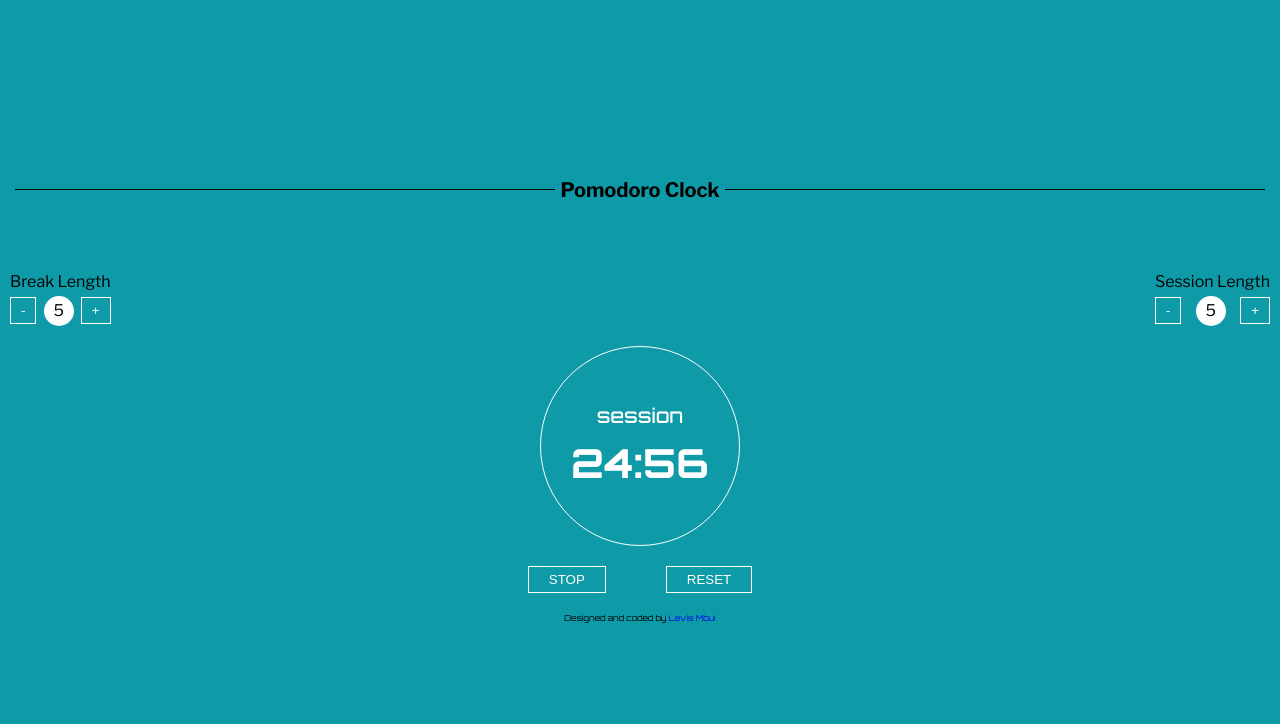
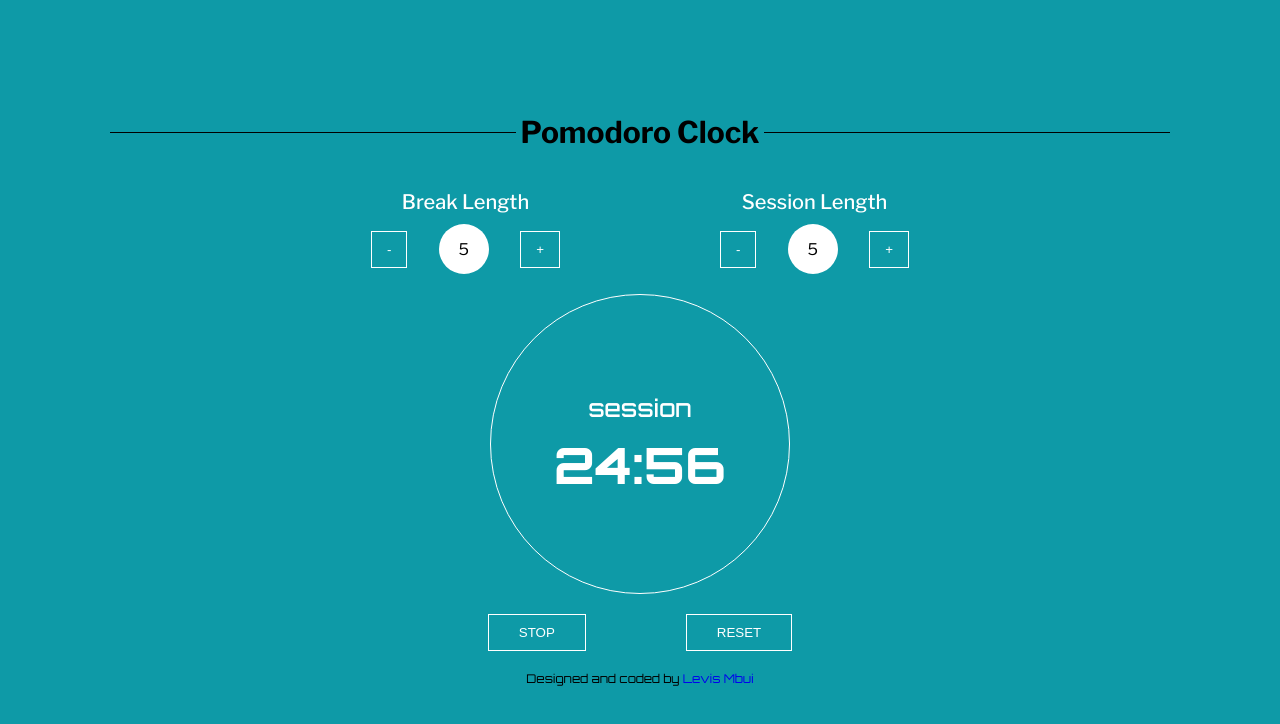
Before and after one commit to Levis155/pomodoro-clock, a React (Vite) app: page / in a window 1280 px wide. Shown: the top 724 px of the page. Built offline with nearby package versions, Linux system fonts and the light colour scheme.

Commit message:
add responsiveness

```diff
--- a/src/App.css
+++ b/src/App.css
@@ -1,5 +1,5 @@
 .app-wrapper {
-  background-color: rgb(14, 154, 167);
+  background-color: var(--primary-color);
   height: 100vh;
   display: flex;
   flex-direction: column;
@@ -9,7 +9,6 @@
   padding-inline: 1rem;
 }
 .app-title {
-  margin-bottom: 5rem;
   display: flex;
   align-items: center;
   width: 100%;
@@ -33,9 +32,11 @@ hr {
 .break-length span,
 .session-length span {
   text-transform: capitalize;
+  color: white;
+  font-weight: 500;
 }
 .increment-decrement-btns {
-  margin-top: 0.5rem;
+  margin-top: 1rem;
   display: flex;
   justify-content: space-between;
   align-items: center;
@@ -94,9 +95,83 @@ hr {
   font-weight: 500;
 }
 .dev-info {
-  font-size: .8rem;
+  font-size: 0.8rem;
   font-family: var(--secondary-font);
 }
 .dev-info a {
   text-decoration: none;
 }
+@media screen and (min-width: 576px) {
+  .app-title {
+    margin-bottom: 2rem;
+  }
+  .app-title h1 {
+    font-size: 3rem;
+  }
+  .timer-length-btns {
+    justify-content: center;
+    gap: 16rem;
+  }
+  .break-length,
+  .session-length {
+    width: 25%;
+    display: flex;
+    flex-direction: column;
+    align-items: center;
+  }
+  .break-length span,
+  .session-length span {
+    font-size: 2rem;
+  }
+  .increment-decrement-btns {
+    width: 100%;
+  }
+  .increment-decrement-btns button {
+    padding: 1rem 1.5rem;
+  }
+  .length-display {
+    width: 5rem;
+    height: 5rem;
+  }
+  .timer {
+    width: 30rem;
+    height: 30rem;
+    gap: 1rem;
+  }
+  .timer-title {
+    font-size: 2.4rem;
+  }
+  .timer-countdown {
+    font-size: 5rem;
+  }
+  .stop-reset-btns {
+    gap: 10rem;
+  }
+  .stop-reset-btns button {
+    padding: 1rem 3rem;
+    border: 1px solid white;
+    background-color: transparent;
+    color: white;
+    text-transform: uppercase;
+    font-weight: 500;
+  }
+  .dev-info {
+    font-size: 1.2rem;
+    font-family: var(--secondary-font);
+  }
+}
+
+@media screen and (min-width: 768px) {
+  .left-line {
+    margin: 0 5px 0 100px;
+  }
+  .right-line {
+    margin: 0 100px 0 5px;
+  }
+}
+@media screen and (min-width: 992px) {
+  .break-length,
+  .session-length {
+    width: 15%;
+  }
+}
--- a/src/App.tsx
+++ b/src/App.tsx
@@ -4,9 +4,9 @@ function App() {
   return (
     <div className="app-wrapper">
       <div className="app-title">
-        <hr />
+        <hr className="left-line" />
         <h1>pomodoro clock</h1>
-        <hr />
+        <hr className="right-line" />
       </div>
 
       <div className="timer-length-btns">
--- a/src/index.css
+++ b/src/index.css
@@ -1,6 +1,7 @@
 :root {
   --primary-font: "Libre Franklin", sans-serif;
   --secondary-font: "Orbitron", sans-serif;
+  --primary-color: rgb(14, 154, 167);
 }
 * {
   margin: 0;
@@ -16,3 +17,11 @@ body {
   font-size: 1.6rem;
   font-family: var(--primary-font);
 }
+button{
+  cursor: pointer;
+  transition: all 0.4s!important;
+}
+button:hover{
+  background-color: white!important;
+  color: var(--primary-color)!important;
+}
```
